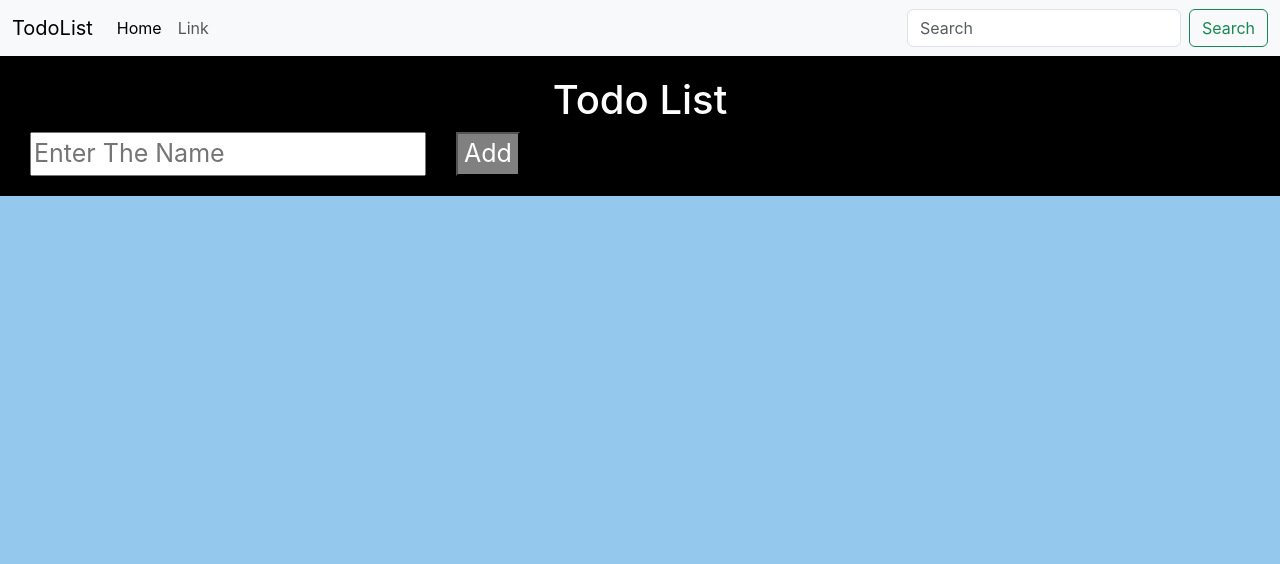
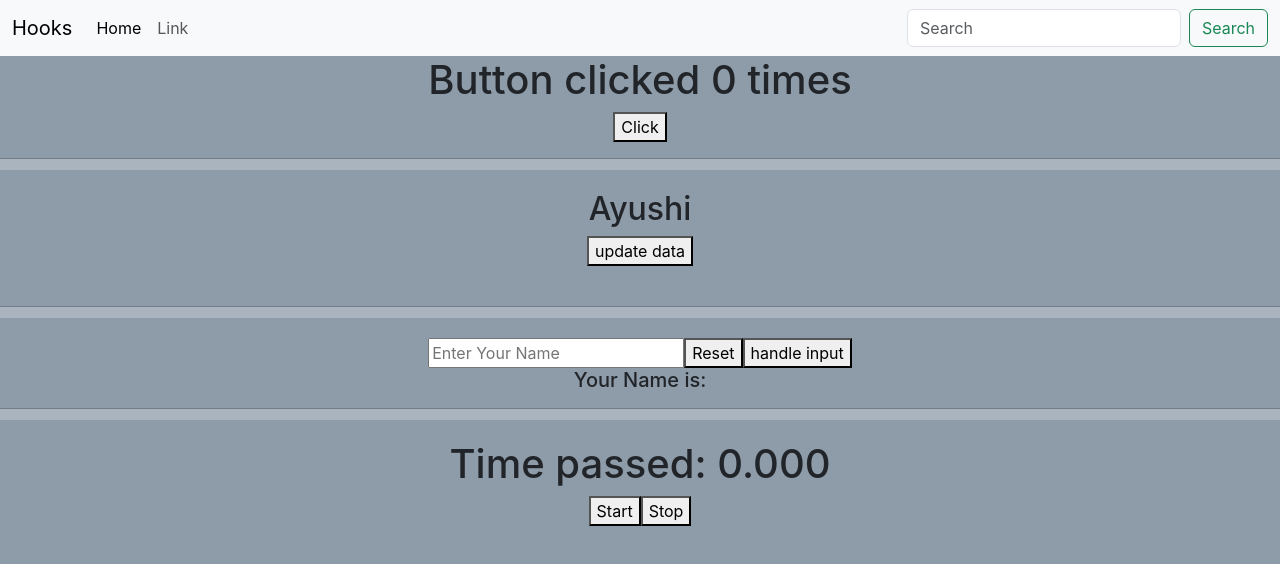
Before and after one commit to ayushii200/react, a React (Create React App) app in the folder my-app/: page / in a window 1280 px wide. Shown: the top 564 px of the page. Built offline with nearby package versions, Linux system fonts and the light colour scheme.

Commit message:
use hooks

```diff
--- a/my-app/public/index.html
+++ b/my-app/public/index.html
@@ -31,7 +31,7 @@
 
     <nav class="navbar navbar-expand-lg bg-body-tertiary">
       <div class="container-fluid">
-        <a class="navbar-brand" href="#">TodoList</a>
+        <a class="navbar-brand" href="#">Hooks</a>
         <button class="navbar-toggler" type="button" data-bs-toggle="collapse" data-bs-target="#navbarSupportedContent" aria-controls="navbarSupportedContent" aria-expanded="false" aria-label="Toggle navigation">
           <span class="navbar-toggler-icon"></span>
         </button>
--- /dev/null
+++ b/my-app/src/Counter.js
@@ -0,0 +1,52 @@
+import {useState,useEffect ,useRef,React} from 'react';
+import './Hooks.css'
+
+function App(){
+const[count,setCounter] = useState(0)
+const[data,setData]=useState("Ayushi")
+const refElement=useRef("");
+const [name,setName]=useState("")
+console.log(refElement)
+
+
+useEffect(()=>{
+console.log("mounted")
+},[])
+function update(){
+    setCounter(count + 1)
+}
+function updateData(){
+    setData("priyal")
+}
+function Reset(){
+    setName("")
+    refElement.current.focus()
+    refElement.current.style.backgroundColor="white"
+
+}
+function handleInput(){
+    refElement.current.style.color="black"
+    refElement.current.style.backgroundColor="yellow"
+}
+return(
+    <>
+    <center>
+    <h1>Button clicked {count} times</h1>
+    <button onClick={update}>Click</button><hr/>
+    <h2>{data}</h2>
+    <button onClick={updateData}>update data</button><br/><br/><hr/>
+    <input ref={refElement} type="text" value={name}
+    placeholder='Enter Your Name'
+    onChange={(e)=>setName(e.target.value)}></input>
+    <button onClick={Reset}>Reset</button>
+    <button onClick={handleInput}>handle input</button>
+    <br>
+    </br>
+    <h5>Your Name is: {name}</h5>
+    <hr></hr>
+    </center>
+    </>
+    );
+}
+
+export default App;
--- /dev/null
+++ b/my-app/src/Hooks.css
@@ -0,0 +1,9 @@
+body{
+    background-color: rgb(142, 155, 168);
+}
+hr {
+    position: relative;
+    height: 12px;
+    background: white;
+    margin-bottom: 20px;
+}
--- /dev/null
+++ b/my-app/src/Stopwatch.jsx
@@ -0,0 +1,43 @@
+import { useState, useRef } from 'react';
+import './Hooks.css'
+
+export default function Stopwatch() {
+  const [startTime, setStartTime] = useState("");
+  const [now, setNow] = useState("");
+  const intervalRef = useRef("");
+
+  function handleStart() {
+    setStartTime(Date.now());
+    setNow(Date.now());
+
+    clearInterval(intervalRef.current);
+    intervalRef.current = setInterval(() => {
+      setNow(Date.now());
+    }, 10);
+  }
+
+  function handleStop() {
+    if(clearInterval(intervalRef.current)){
+      intervalRef.current.style.color="red"
+    }
+
+    }
+
+  let secondsPassed = 0;
+  if (startTime != null && now != null) {
+    secondsPassed = (now - startTime) / 1000;
+  }
+
+  return (
+    <>
+    <center>
+      <h1 ref={intervalRef} >Time passed: {secondsPassed.toFixed(3)}</h1>
+      <button onClick={handleStart}>
+        Start
+      </button>
+      <button onClick={handleStop}>
+        Stop
+      </button></center>
+    </>
+  );
+}
--- a/my-app/src/index.js
+++ b/my-app/src/index.js
@@ -4,14 +4,17 @@ import './index.css';
 //import App from './App';
 //import Props from './Props';
 //import Main from './Main';
-import Todo from './Todo';
+//import Todo from './Todo';
+import Counter from './Counter.js';
 import reportWebVitals from './reportWebVitals';
+import Stopwatch from './Stopwatch';
 
 
 const root = ReactDOM.createRoot(document.getElementById('root'));
 root.render(
   <React.StrictMode>
-   <Todo/>
+   <Counter/>
+   <Stopwatch/>
   </React.StrictMode>
 );
 
```
